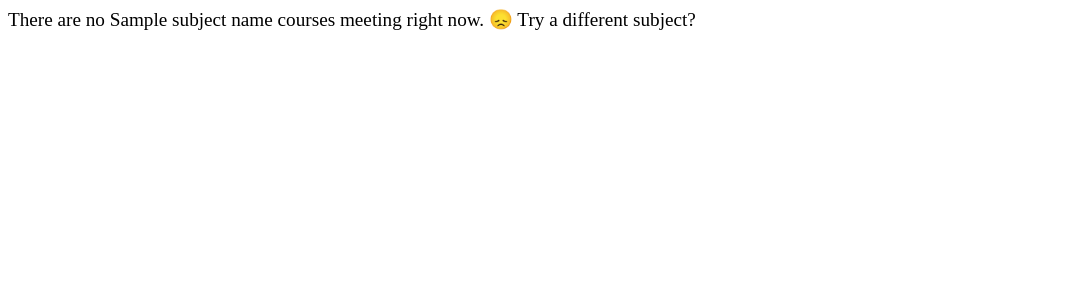
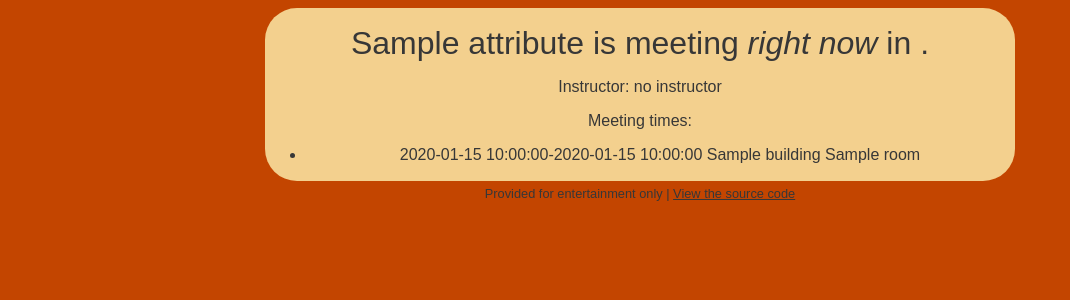
Before and after one commit to osu-mist/classy-demo, a Flask app: template mystery/templates/index.html in a window 1280 px wide. Shown: the top 300 px of the page, without its empty margins (0-1070 px from the left). Run offline with Flask 2, Linux system fonts and the light colour scheme; the template is opened without the code that fills it: most values are stand-ins (such as "Sample title", 1, 10 or a date in 2020); parts of the project's set-up code (start-up, migrations or seed data) failed here and were passed over.

Commit message:
Improve styling
There are still things i want to tweak, but this is good for now.

```diff
--- /dev/null
+++ b/mystery/static/style.css
@@ -0,0 +1,18 @@
+body { font: 16px sans-serif; text-align: center; }
+body { color: #373737; background: #C34500; }
+
+.container { width: 750px; margin: auto; }
+
+main { color: #373737; background: #F3D08E; }
+main { border-radius: 2em; padding: 1px; margin: 0; }
+
+main .main-text { margin: 1em .2em; }
+main small { color: #9D601E; }
+
+main + footer p { margin-top: .2em; }
+
+big { font-size: 200%; }
+small { font-size: 80%; }
+
+a { color: inherit; text-decoration: underline; }
+a:hover { color: #385E86; transition: color 1s; }
--- a/mystery/templates/index.html
+++ b/mystery/templates/index.html
@@ -1,17 +1,27 @@
 <!DOCTYPE html>
 <title>Party Crasher - find courses that are meeting right now</title>
+<link rel="stylesheet" href="{{url_for("static", filename='style.css')}}">
 
-{% if courses %}
+<div class=container>
+  <main>
+    <p class="main-text">
       <big>
+        {% if random_course %}
           {{ random_course.attributes.subjectCourse }}
           is meeting <em>right now</em> in
           {% if meeting_time.buildingName %}
             {{ meeting_time.buildingName }}.
           {% else %}
             {{ meeting_time.building }} {{ meeting_time.room }}.
-    {%- endif -%}
+          {% endif %}
+        {% else %}
+          There are no {{ subject_name }} courses meeting right now. 😞
+        {% endif %}
       </big>
+    </p>
 
+    {% if random_course %}
+      <div class="course-info">
         <p>
           Instructor:
           {% for faculty in random_course.attributes.faculty if faculty.primaryFaculty %}
@@ -20,7 +30,6 @@
             no instructor
           {% endfor %}
         </p>
-
         <p>
           Meeting times:
           <ul>
@@ -39,31 +48,58 @@
             {% endfor %}
           </ul>
         </p>
+      </div>
+    {% endif %}
 
+    {#
 
+      Homepage:
+
+        Try again.
+        Choose a subject.
+
+      with an explicit subject:
+
+        try again
+        try a random subject
+        choose a different subject
+
+      with an explicit subject and no classes:
+
+        try a random subject
+
+    #}
+    <p>
+      <small>
         {% if number_of_courses > 1 %}
-    <small>
           There are {{ number_of_courses }} other {{ subject_name }} courses
           meeting right now.
-      Try <a>again</a>?
-    </small>
-  {% else %}
-    <small>
+          <a href="">Try again</a>?
+        {% elif number_of_courses == 1 %}
           Not interested?
           That's about it for {{ subject_name }} courses.
           Try a <a>different subject</a>?
+        {% elif number_of_courses == 0 %}
+          Sorry. Try a <a href=".">different subject</a>?
+        {% endif %}
       </small>
-  {% endif %}
-  </ul>
-{% else %}
-  <big>
-    There are no {{ subject_name }} courses meeting right now. 😞
-    Try a <a>different subject</a>?
-  </big>
-{% endif %}
+    </p>
 
     {% if error %}
       <p>
-    {{ error }}
+        <small>
+          (Got an error: {{ error.message }})
+        </small>
       </p>
     {% endif %}
+  </main>
+
+  <footer>
+    <p>
+      <small>
+        Provided for entertainment only |
+        <a>View the source code</a>
+      </small>
+    </p>
+  </footer>
+</div>
```
Lines whose indentation alone changed are shown as unchanged.
